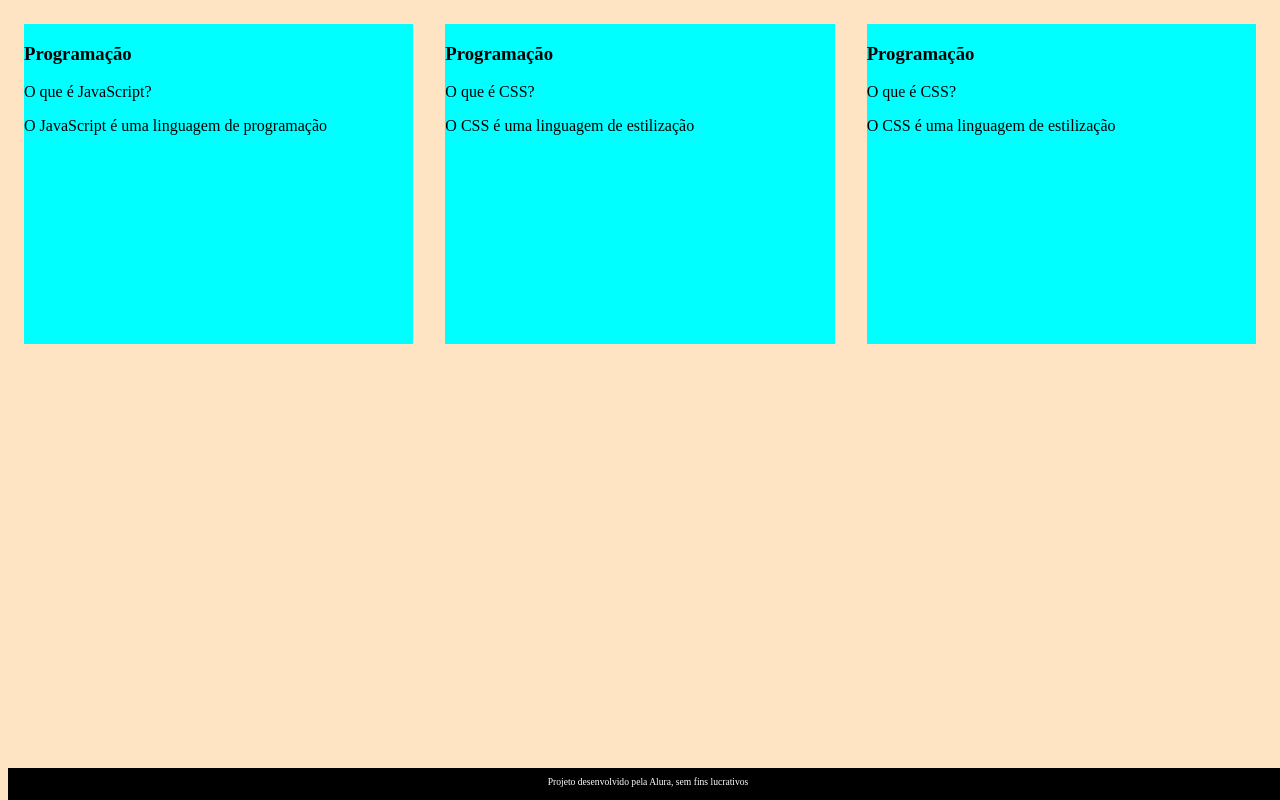
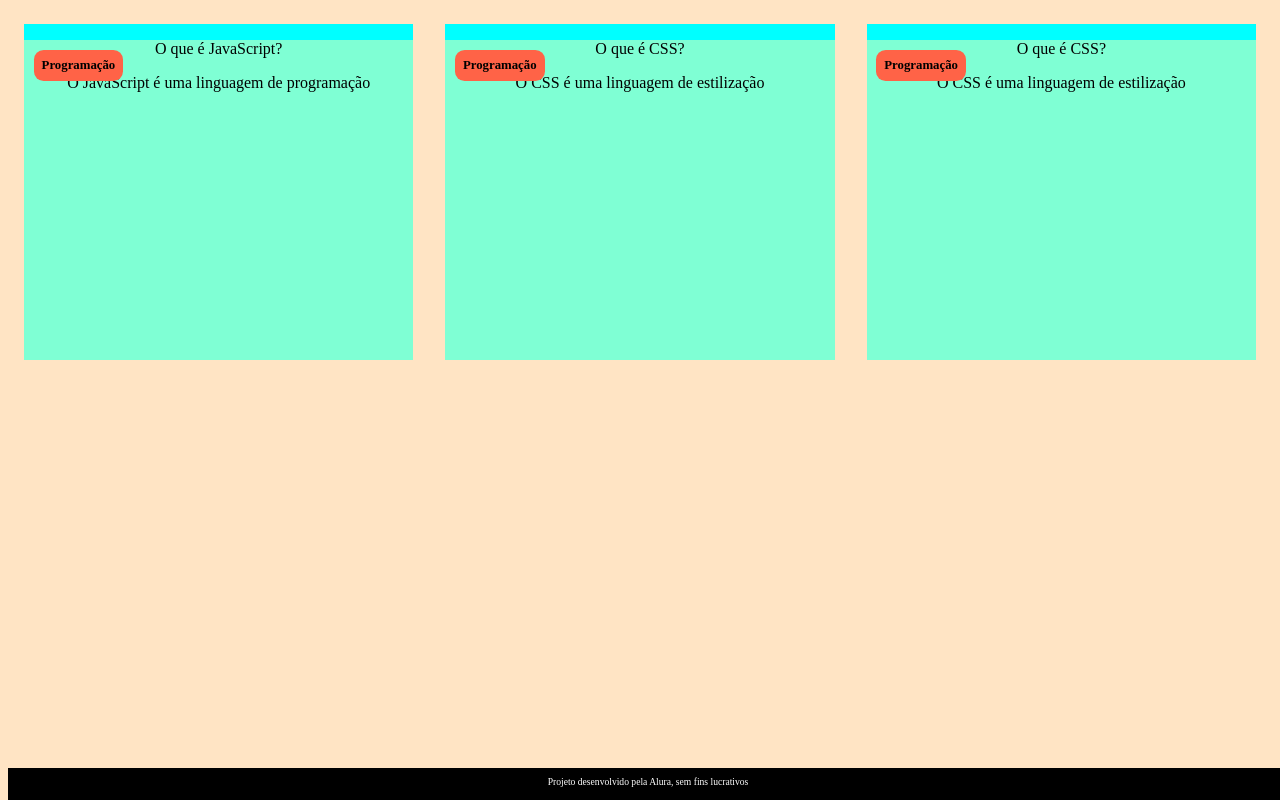
Before and after one commit to gui2jzbiturbo/pj3, a plain HTML site: page index.html in a window 1280 px wide. Drawn offline with Linux system fonts and the light colour scheme.

Commit message:
Add files via upload

```diff
--- a/assets/style.css
+++ b/assets/style.css
@@ -15,10 +15,27 @@ body {
   flex-basis: calc(33% - 6rem);
 }
 
-.cartao__conteiner{
+.cartao__conteudo{
   text-align: center;
   background-color: aquamarine;
+  height: 100%;
 }
+.cartao__conteudo h3 {
+  background-color: tomato;
+  text-align: left;
+  padding: 0.5rem;
+  position: absolute;
+  margin: 0.6rem;
+  border-radius: 0.6rem;
+  font-size: 1vw;
+
+}
+
+
+
+
+
+
 
 footer {
   background-color: black;
```
